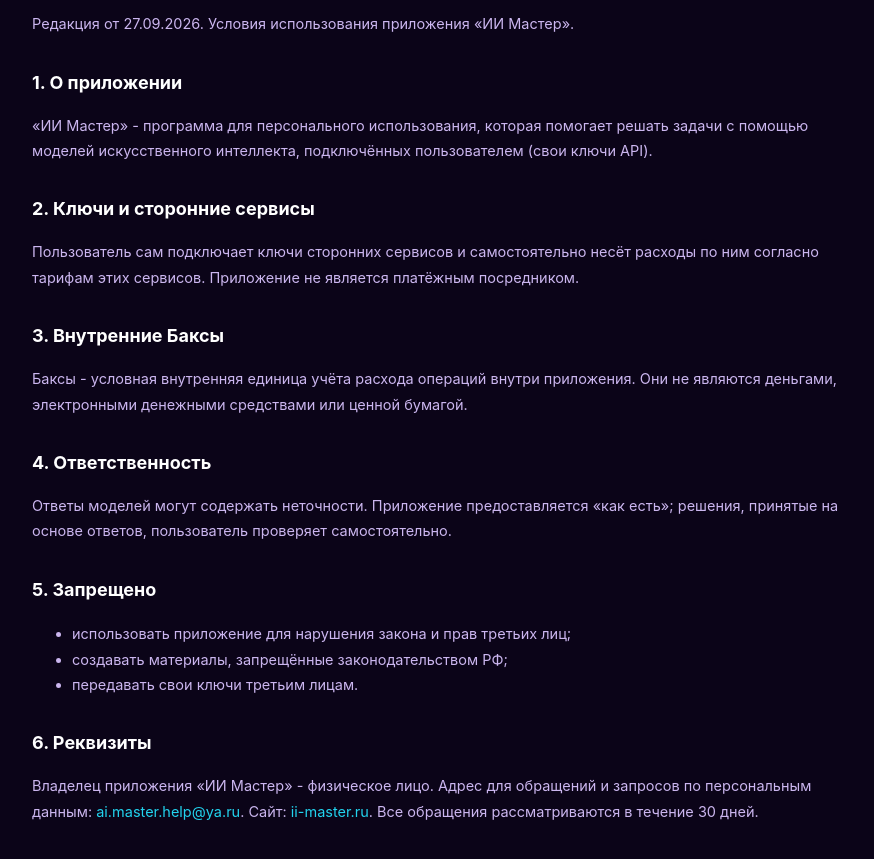
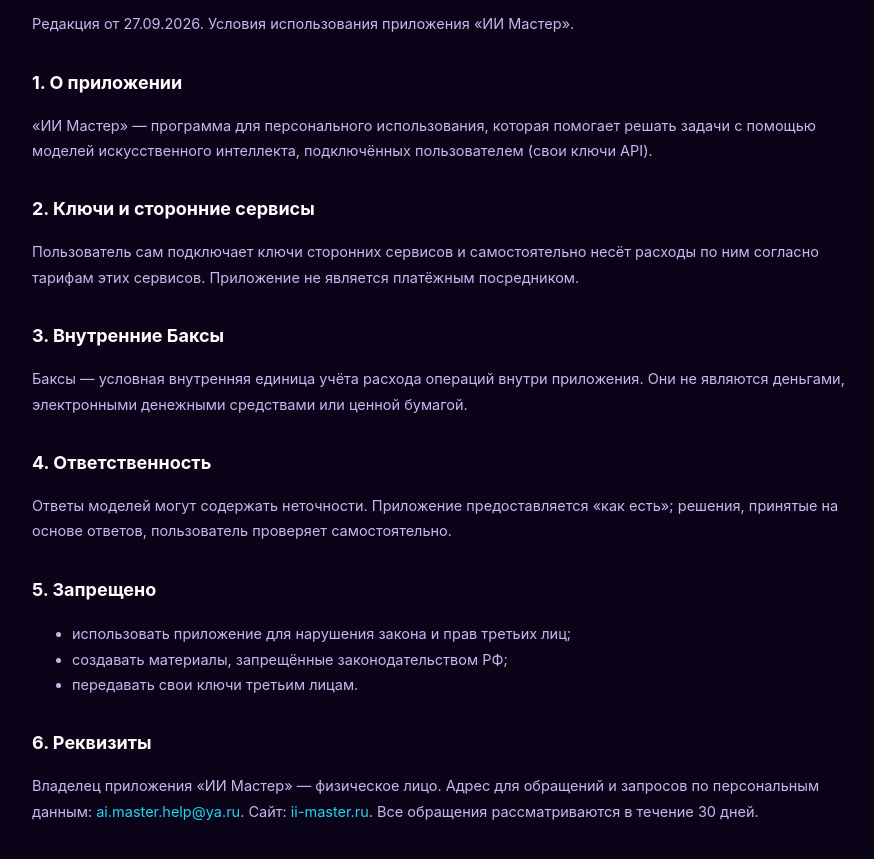
Before and after one commit to iimaster-app/iimaster, a plain HTML site: page terms.html in a window 1280 px wide. Shown: the part 131-990 px from the top of the page, without its empty margins (198-1072 px from the left). Drawn offline with Linux system fonts and the light colour scheme.

Commit message:
сайт: terms.html

```diff
--- a/terms.html
+++ b/terms.html
@@ -3,7 +3,7 @@
 <head>
 <meta charset="utf-8">
 <meta name="viewport" content="width=device-width, initial-scale=1">
-<title>Пользовательское соглашение - ИИ Мастер</title>
+<title>Пользовательское соглашение — ИИ Мастер</title>
 <style>
   body{margin:0;background:#0b0418;color:#e9e2fb;font-family:"Inter",system-ui,sans-serif;line-height:1.75}
   .wrap{max-width:820px;margin:0 auto;padding:34px 22px 80px}
@@ -23,7 +23,7 @@
   <h1>Пользовательское соглашение</h1>
   <p>Редакция от 27.09.2026. Условия использования приложения «ИИ Мастер».</p>
   <h2>1. О приложении</h2>
-  <p>«ИИ Мастер» - программа для персонального использования, которая помогает решать задачи
+  <p>«ИИ Мастер» — программа для персонального использования, которая помогает решать задачи
   с помощью моделей искусственного интеллекта, подключённых пользователем (свои ключи API).</p>
 
   <h2>2. Ключи и сторонние сервисы</h2>
@@ -31,7 +31,7 @@
   согласно тарифам этих сервисов. Приложение не является платёжным посредником.</p>
 
   <h2>3. Внутренние Баксы</h2>
-  <p>Баксы - условная внутренняя единица учёта расхода операций внутри приложения. Они не являются
+  <p>Баксы — условная внутренняя единица учёта расхода операций внутри приложения. Они не являются
   деньгами, электронными денежными средствами или ценной бумагой.</p>
 
   <h2>4. Ответственность</h2>
@@ -46,7 +46,7 @@
   </ul>
 
   <h2>6. Реквизиты</h2>
-  <p>Владелец приложения «ИИ Мастер» - физическое лицо. Адрес для обращений и запросов по персональным данным: <a href="mailto:ai.master.help@ya.ru">ai.master.help@ya.ru</a>. Сайт: <a href="https://ii-master.ru/">ii-master.ru</a>. Все обращения рассматриваются в течение 30 дней.</p>
+  <p>Владелец приложения «ИИ Мастер» — физическое лицо. Адрес для обращений и запросов по персональным данным: <a href="mailto:ai.master.help@ya.ru">ai.master.help@ya.ru</a>. Сайт: <a href="https://ii-master.ru/">ii-master.ru</a>. Все обращения рассматриваются в течение 30 дней.</p>
 </div>
 </body>
 </html>
```
